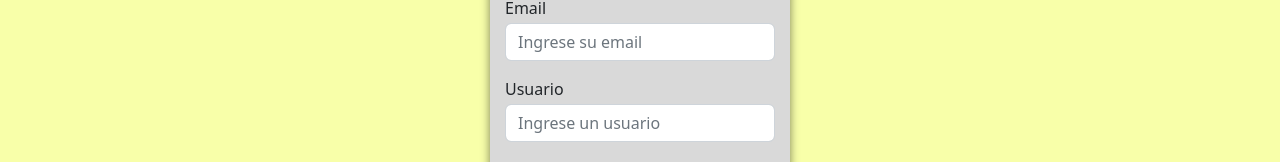
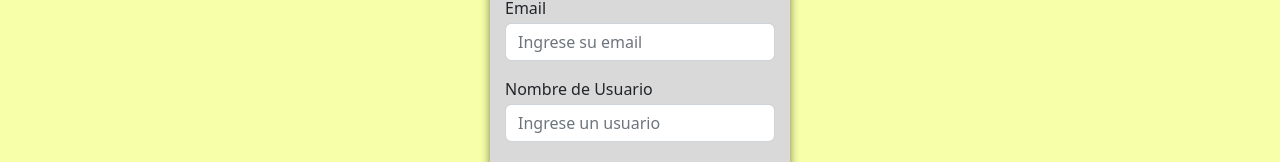
Before and after one commit to Soulhae/Proyecto-Ing.-Web-ICI4240-1, a React (Vite) app: page /register in a window 1280 px wide. Shown: the part 187-349 px from the top of the page. Built offline with nearby package versions, Linux system fonts and the light colour scheme.

Commit message:
register fix

```diff
--- a/src/backend/app.js
+++ b/src/backend/app.js
@@ -42,11 +42,12 @@ app.post("/registro", (req, res) => {
     let email = req.body.email;
     let username = req.body.username;
     let password = encriptar(req.body.password, "salado");
+    let telefono = req.body.number;
     let rol = 2;
 
     connection.query(
-        "INSERT INTO usuarios (email, username, password, id_rol) VALUES (?, ?, ?, ?)",
-        [email, username, password, rol],
+        "INSERT INTO usuarios (email, username, password, telefono, id_rol) VALUES (?, ?, ?, ?, ?)",
+        [email, username, password, telefono, rol],
         function (error, results, fields) {
             if (error) throw error;
             res.send(JSON.stringify({ mensaje: true, resultado: results }));
--- a/src/pages/Register.jsx
+++ b/src/pages/Register.jsx
@@ -1,31 +1,29 @@
 import styles from "../styles/modules/Register.module.scss";
 import { useFormik } from "formik";
 import { basicSchema } from "../schemas/index";
-import { Container } from "react-bootstrap";
 import { Link, useNavigate } from "react-router-dom";
 import axios from "axios";
-import { Button, Form } from "react-bootstrap";
+import { Button, Form, Container } from "react-bootstrap";
 
 const Register = () => {
-
     const navigate = useNavigate();
 
     const onSubmit = async (values, actions) => {
-        //console.log(values);
-        //console.log(actions);
+        console.log(values);
+        // console.log(actions);
         axios
-            .post("http://localhost:3000/usuarios", values)
+            .post("http://localhost:3000/registro", values)
             .then((response) => {
                 console.log(response.data);
-                alert('Registro exitoso!');
+                alert("Registro exitoso!");
             })
             .catch((error) => {
                 console.error(error);
-                alert('Registro fallido :(');
+                alert("Registro fallido :(");
             });
         await new Promise((resolve) => setTimeout(resolve, 1000));
         actions.resetForm();
-        navigate('/');
+        navigate("/");
     };
 
     const {
@@ -48,12 +46,13 @@ const Register = () => {
         onSubmit,
     });
 
-    //console.log(errors);
+    // console.log(errors);
+    // console.log(values);
 
     return (
         <Container>
             <div className={`m-auto my-5 ${styles.boxL}`}>
-                <form
+                <Form
                     id="formulario"
                     onSubmit={handleSubmit}
                     autoComplete="off"
@@ -99,7 +98,7 @@ const Register = () => {
                             margin: "1rem 0 0.2rem",
                         }}
                     >
-                        Usuario
+                        Nombre de Usuario
                     </Form.Label>
                     <Form.Control
                         id="username"
@@ -193,7 +192,7 @@ const Register = () => {
                     </Form.Label>
                     <Form.Control
                         id="number"
-                        type="number"
+                        type="text"
                         placeholder="Ingrese su número telefonico"
                         value={values.number}
                         onChange={handleChange}
@@ -223,7 +222,7 @@ const Register = () => {
                         ¿Ya tienes una cuenta?{" "}
                         <Link to="/login">¡Inicia sesión!</Link>
                     </p>
-                </form>
+                </Form>
             </div>
         </Container>
     );
```
